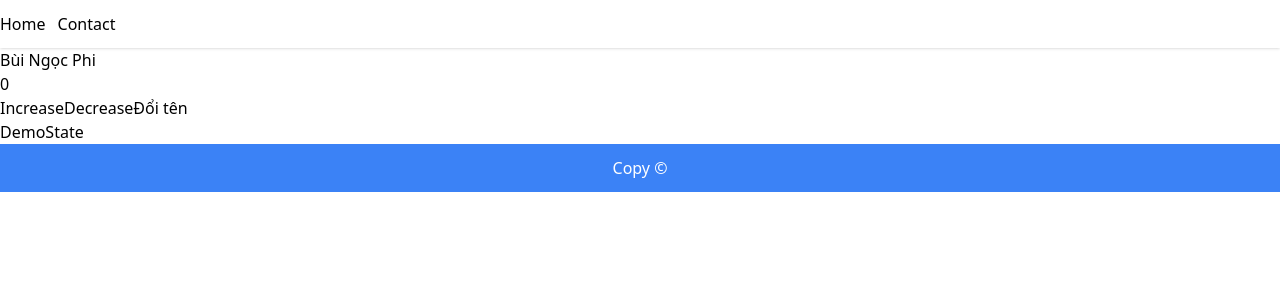
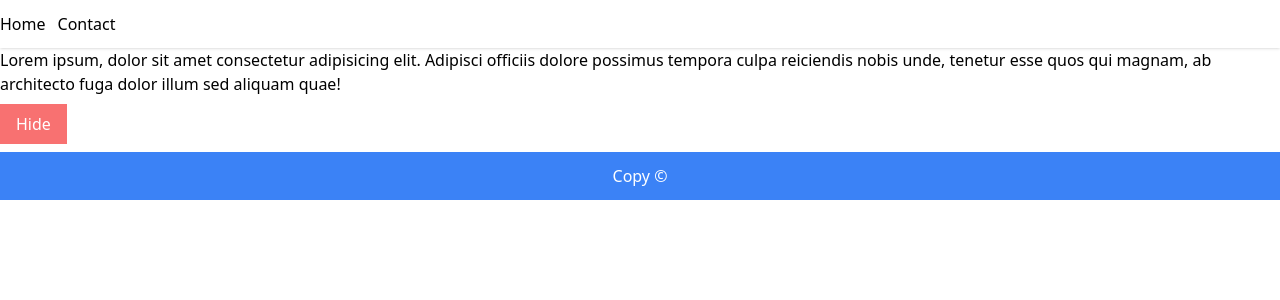
Before and after one commit to bphphin/react-dev, a React (Vite) app: page / in a window 1280 px wide. Shown: the top 300 px of the page. Built offline with nearby package versions, Linux system fonts and the light colour scheme.

Commit message:
feat: :bento: ex

```diff
--- a/src/components/DemoState.jsx
+++ b/src/components/DemoState.jsx
@@ -20,14 +20,26 @@ export default function DemoState() {
     // const handleDecrease = () => {
     //     setCount(count-1)
     // }
+
+    // Bài tập
+    const [ flag, setFlag ] = useState(true);
+    // console.log(flag);
+    const handleDisplay = () => {
+        setFlag(!flag)
+    }
     return (
         <>
-            <p>{ name }</p>
+            {/* <p>{ name }</p>
             <p>{ count }</p>
             <button onClick={ () => setCount(count + 1) }>Increase</button>
             <button onClick={ () => setCount(count - 1) }>Decrease</button>
-            <button onClick={ () => setName('Bùi Văn Phi') }>Đổi tên</button>
-            <div>DemoState</div>
+            <button onClick={ () => setName('Bùi Văn Phi') }>Đổi tên</button> */}
+            <div>
+                { flag && 'Lorem ipsum, dolor sit amet consectetur adipisicing elit. Adipisci officiis dolore possimus tempora culpa reiciendis nobis unde, tenetur esse quos qui magnam, ab architecto fuga dolor illum sed aliquam quae!' }
+            </div>
+            <button className='py-2 px-4 bg-red-400 text-white my-2' onClick={ handleDisplay }>
+                { flag ? 'Hide' : 'Show' }
+            </button>
         </>
     )
 }
```
